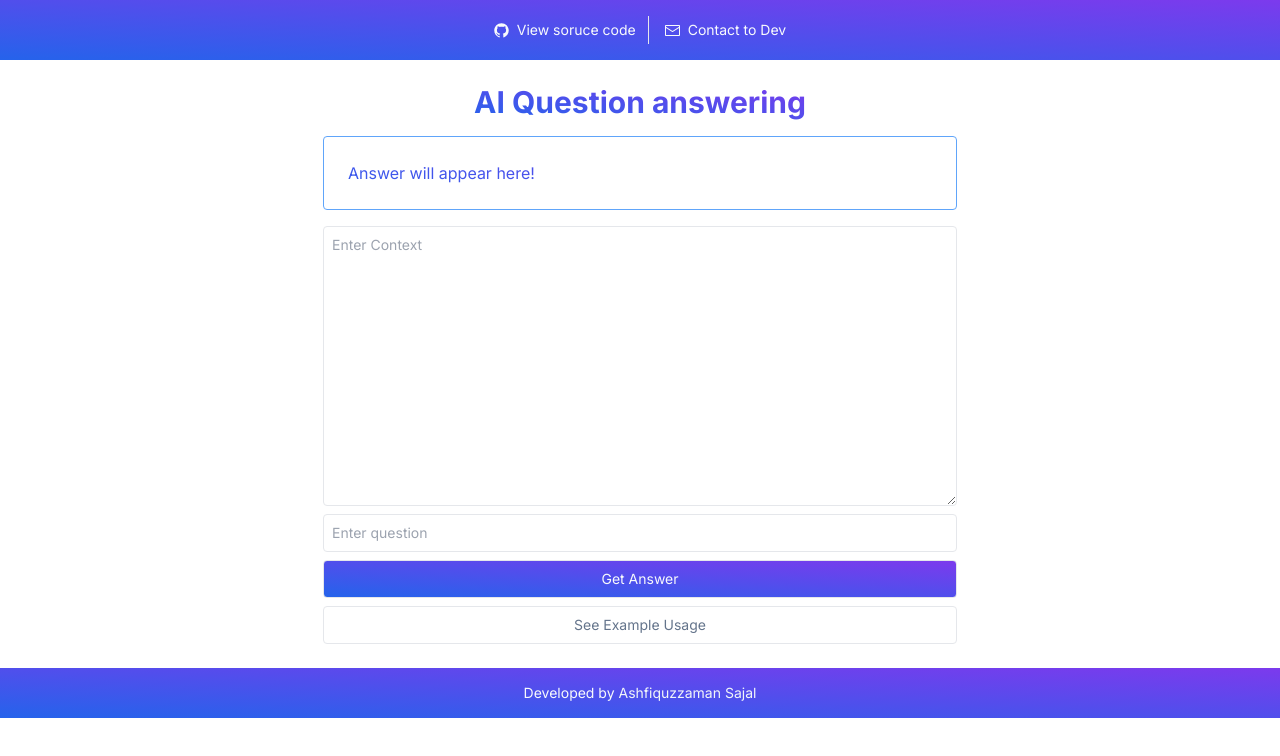
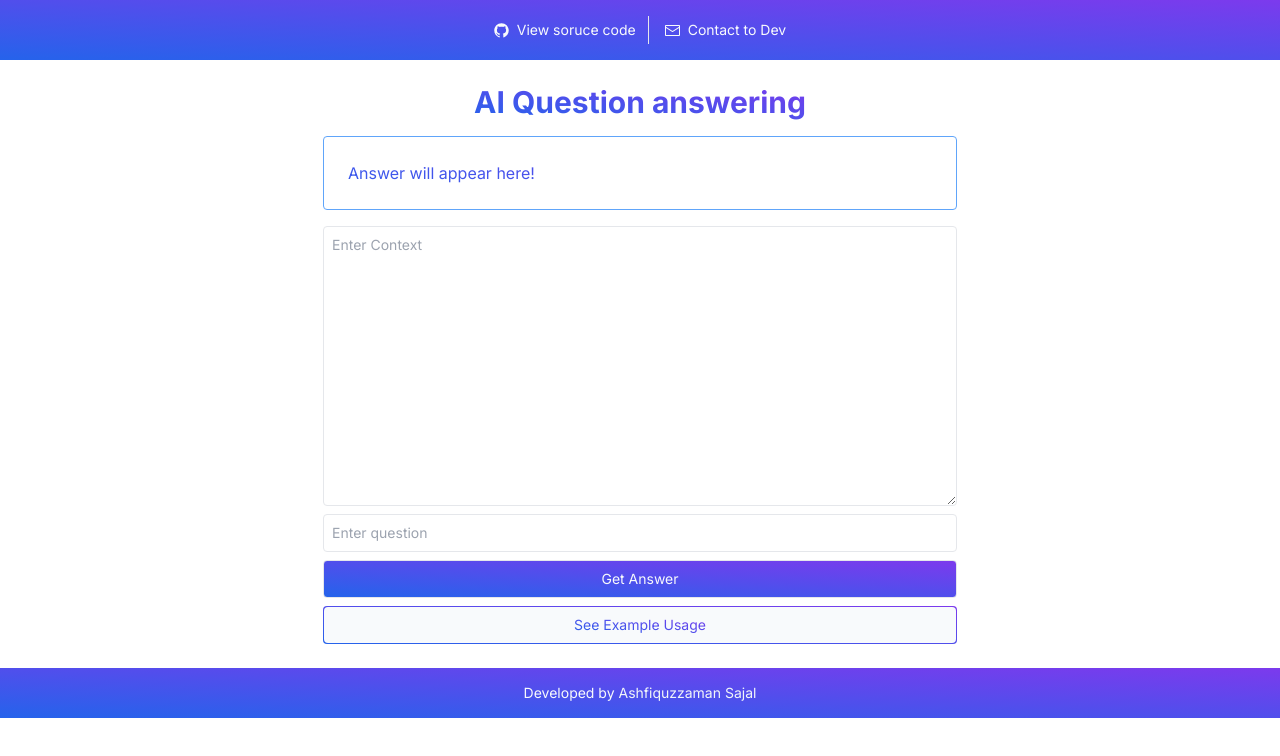
Before and after one commit to ashsajal1/ai-qna, a Next.js app: page / in a window 1280 px wide. Shown: the top 756 px of the page. Built offline with nearby package versions, Linux system fonts and the light colour scheme.

Commit message:
Edit example button by adding gradient border

```diff
--- a/src/app/components/Playground.tsx
+++ b/src/app/components/Playground.tsx
@@ -74,12 +74,15 @@ export default function Playground() {
                 <Error errorText={error}></Error>
             )}
 
-
             <div className="flex flex-col gap-2 px-4 md:px-2 pt-4 w-full md:w-[650px] mb-[30px] md:mb-0 text-sm">
                 <textarea className="p-2 h-[280px] outline-none border rounded" value={context} onChange={handleContext} placeholder="Enter Context" />
                 <input className="p-2 outline-none border rounded" value={question} onChange={handleQuestion} type="text" placeholder="Enter question" />
                 <button disabled={isLoadng} className={`p-2 outline-none border rounded bg-gradient-to-tr from-blue-600 to-violet-600 text-slate-50 hover:to-violet-800 ${isLoadng ? "animate-pulse" : ""}`} onClick={handleSubmit}>Get Answer</button>
-                <button disabled={isLoadng} className={`p-2 outline-none border rounded text-slate-500`} onClick={handleExample}>See Example Usage</button>
+
+                <button disabled={isLoadng} className={`p-[1px] h-[38px] rounded bg-gradient-to-tr from-blue-600 to-violet-600 flex items-center justify-center`} onClick={handleExample}>
+                    <div className="w-full h-full rounded bg-slate-50 hover:bg-blue-100 flex items-center justify-center"><span className="bg-gradient-to-tr from-blue-600 to-violet-600 text-transparent bg-clip-text">See Example Usage</span></div>
+                </button>
+
             </div>
         </>
     )
```
